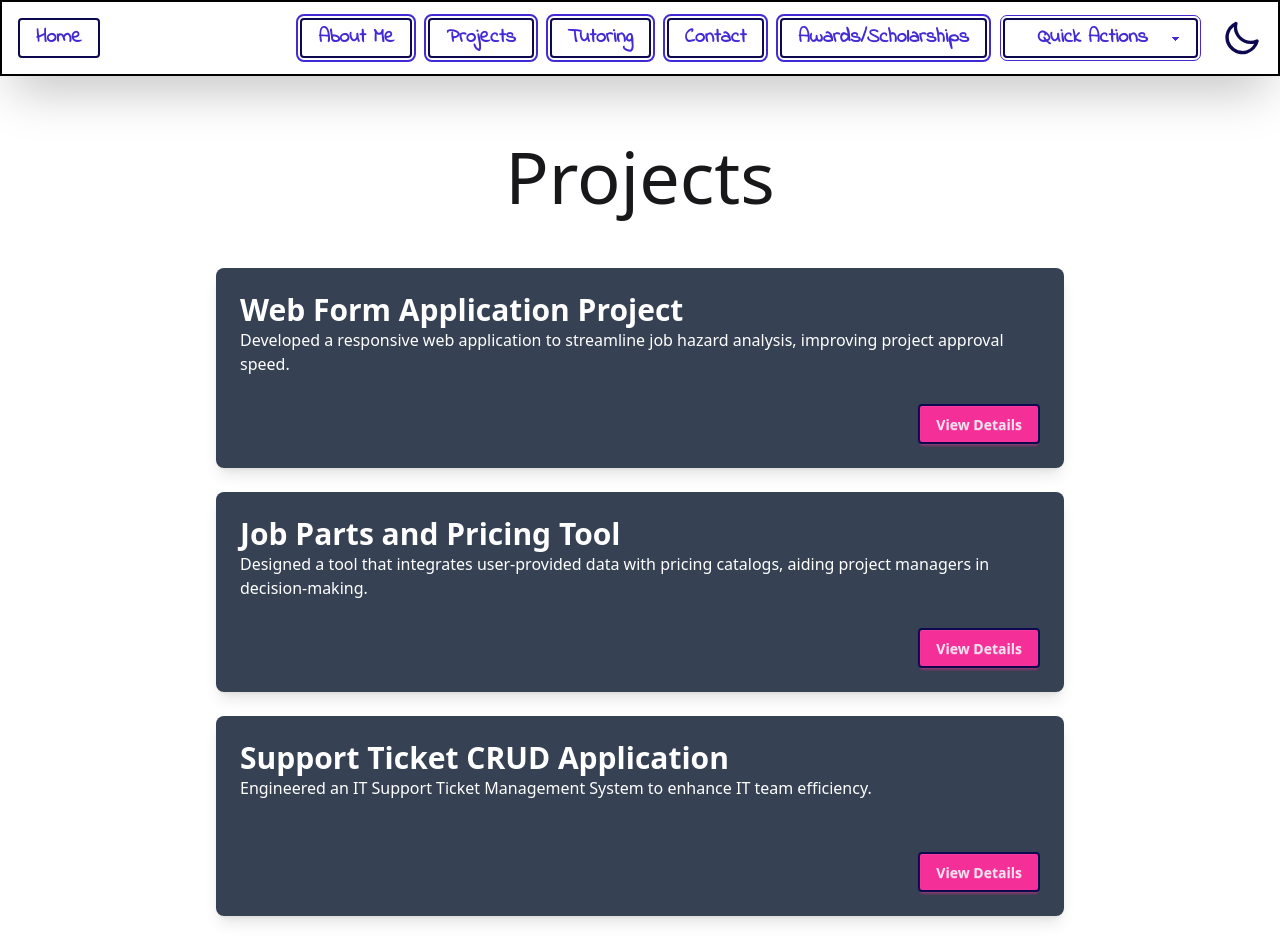
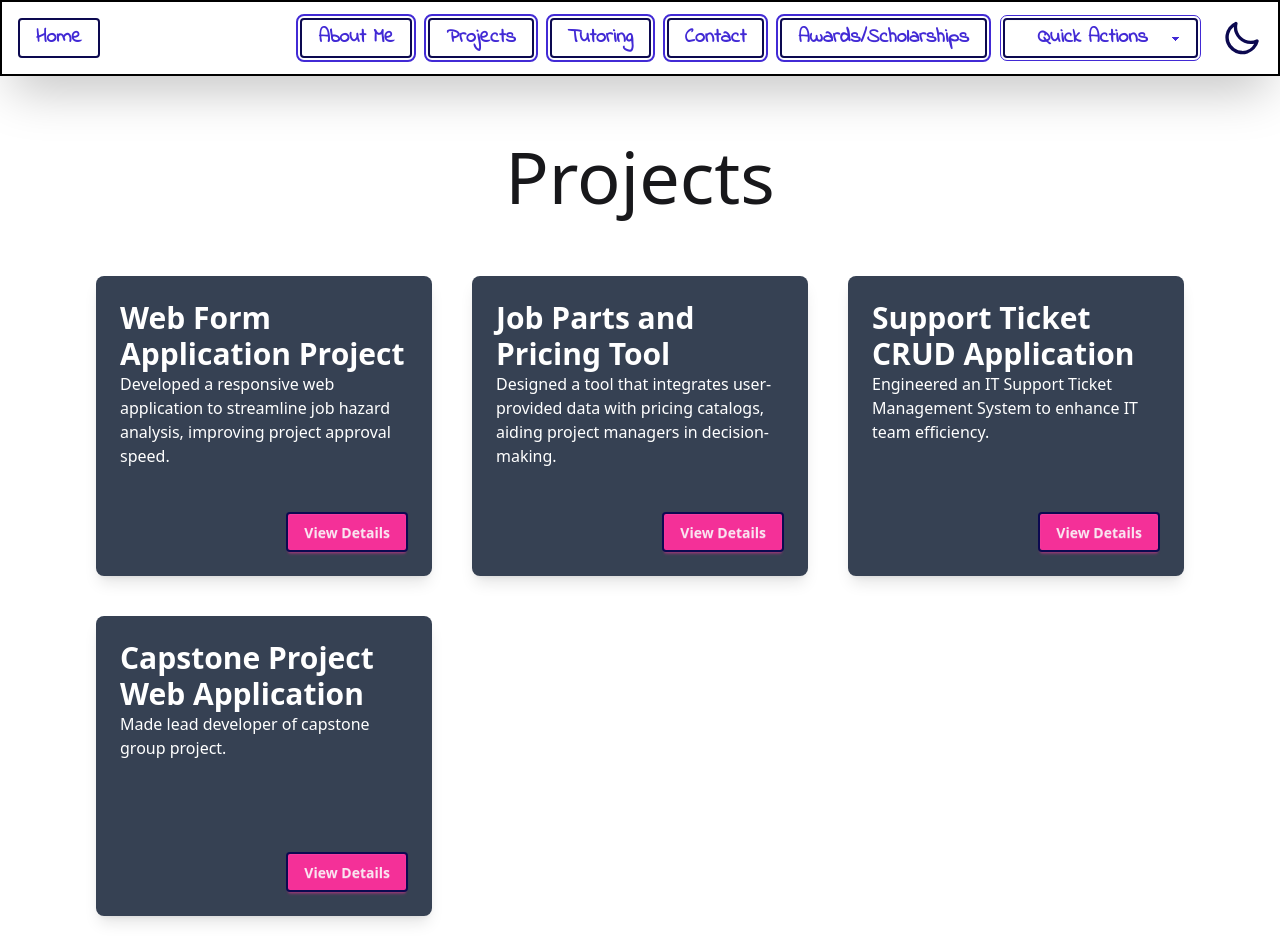
Before and after one commit to rs691/rs691.github.io, a React (Vite) app: page /#/projects in a window 1280 px wide. Built offline with nearby package versions, Linux system fonts and the light colour scheme; a web font is replaced by a local one.

Commit message:
adding new files

```diff
--- a/index.html
+++ b/index.html
@@ -1,12 +1,15 @@
 <!doctype html>
-<html lang="en" >
+<html lang="en" class="bg-no-repeat bg-cover bg-fixed" data-theme="light" >
   <head>
     <meta charset="UTF-8" />
 
     <meta name="viewport" content="width=device-width, initial-scale=1.0" />
     <title>Robert Stewart Resume / Projects Page</title>
+    <link href="./src/index.css" rel="stylesheet">
+    <link href="../css/styles.css" rel="stylesheet">
   </head>
-  <body>
+  <body >
+
     <div id="root"></div>
     <script type="module" src="/src/main.jsx"></script>
   </body>
--- a/src/App.jsx
+++ b/src/App.jsx
@@ -13,6 +13,7 @@ function App() {
           <Title />
         </div>
 
+
       </Layout>
 
   );
--- a/src/Layout.jsx
+++ b/src/Layout.jsx
@@ -7,9 +7,13 @@ import "./css/layout.css";
 
 
 
+
 function Layout({ children }) {
   return (
-    <div className="background">
+
+
+    //set background to an image
+
     <div className="layout">
 
 
@@ -21,7 +25,7 @@ function Layout({ children }) {
         </main>
         </CardContainer>
     </div>
-    </div>
+
 
   );
 }
--- a/src/css/styles.css
+++ b/src/css/styles.css
@@ -1,5 +1,5 @@
 
-@tailwind utilities;
+
 
 /* add a border to the navbar buttons*/
 .btn  {
--- a/src/index.css
+++ b/src/index.css
@@ -1,2 +1,12 @@
 @import "tailwindcss";
 @plugin "daisyui";
+
+body[data-theme="light"] {
+    background-image: url('/bg-light.png');
+  }
+
+  html[data-theme="dark"] {
+ background-color: black;
+
+
+  }
--- a/src/pages/Projects.jsx
+++ b/src/pages/Projects.jsx
@@ -35,6 +35,18 @@ const projects = [
             'Utilized MySQL for data storage and retrieval.',
             'Deployed with Azure and GitHub Actions for CI/CD automation.'
         ]
+    },
+    {
+        id: 'project4',
+        title: 'Capstone Project Web Application',
+        summary: 'Made lead developer of capstone group project.',
+        bullets: [
+            'Used Django framework for the full stack development.',
+            'Collaborated with a team to design and implement the project.',
+            'Conducted user testing to gather feedback and improve functionality.',
+            'Presented the project to stakeholders, highlighting key features.'
+        ]
+
     }
 ];
 
@@ -79,11 +91,11 @@ export default function Projects() {
             <Navbar />
             <div className="container mx-auto px-4">
     <h1 className="text-center text-7xl font-medium mb-8 mt-10 pt-6">Projects</h1>
-    <div className="grid grid-cols-1 md:grid-cols-2 lg:grid-cols-3 gap-6 justify-center max-w-4xl mx-auto p-6">
+    <div className="grid grid-cols-1 md:grid-cols-3 lg:grid-cols-3 gap-10 justify-center max-w-6xl mx-auto p-8">
         {projects.map((project) => (
             <div
                 key={project.id}
-                className="card bg-gray-700 text-white shadow-lg rounded-lg flex flex-col justify-between h-[200px] p-6"
+                className="card bg-gray-700 text-white shadow-lg rounded-lg flex flex-col justify-between h-[300px] p-6"
             >
                 <h2 className="card-title text-3xl">{project.title}</h2>
                 <p className="flex-grow">{project.summary}</p>
```
Also changed, not shown: public/gray.svg (deleted), 1 other file (tests, documents, lock files or other folders).
